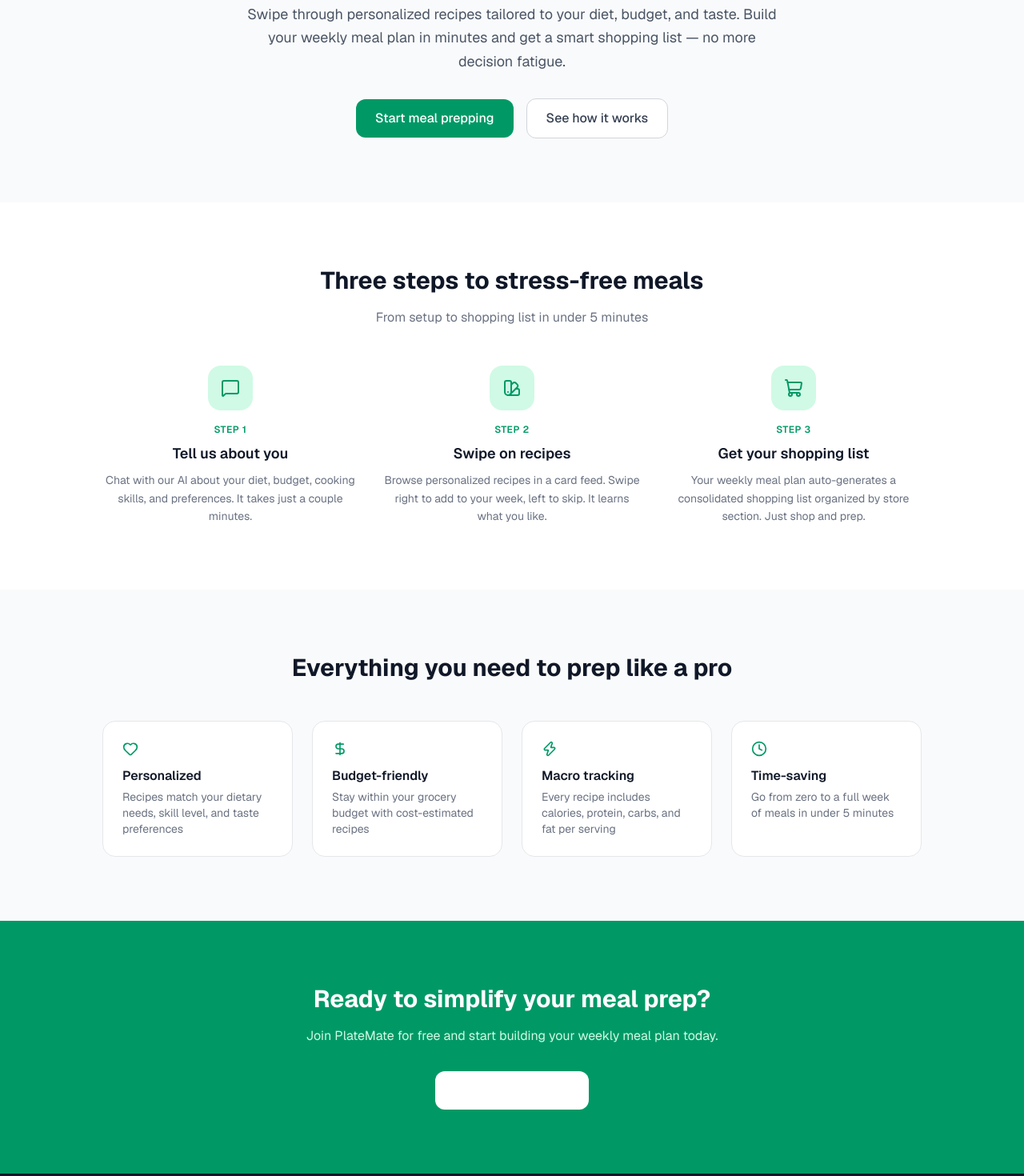
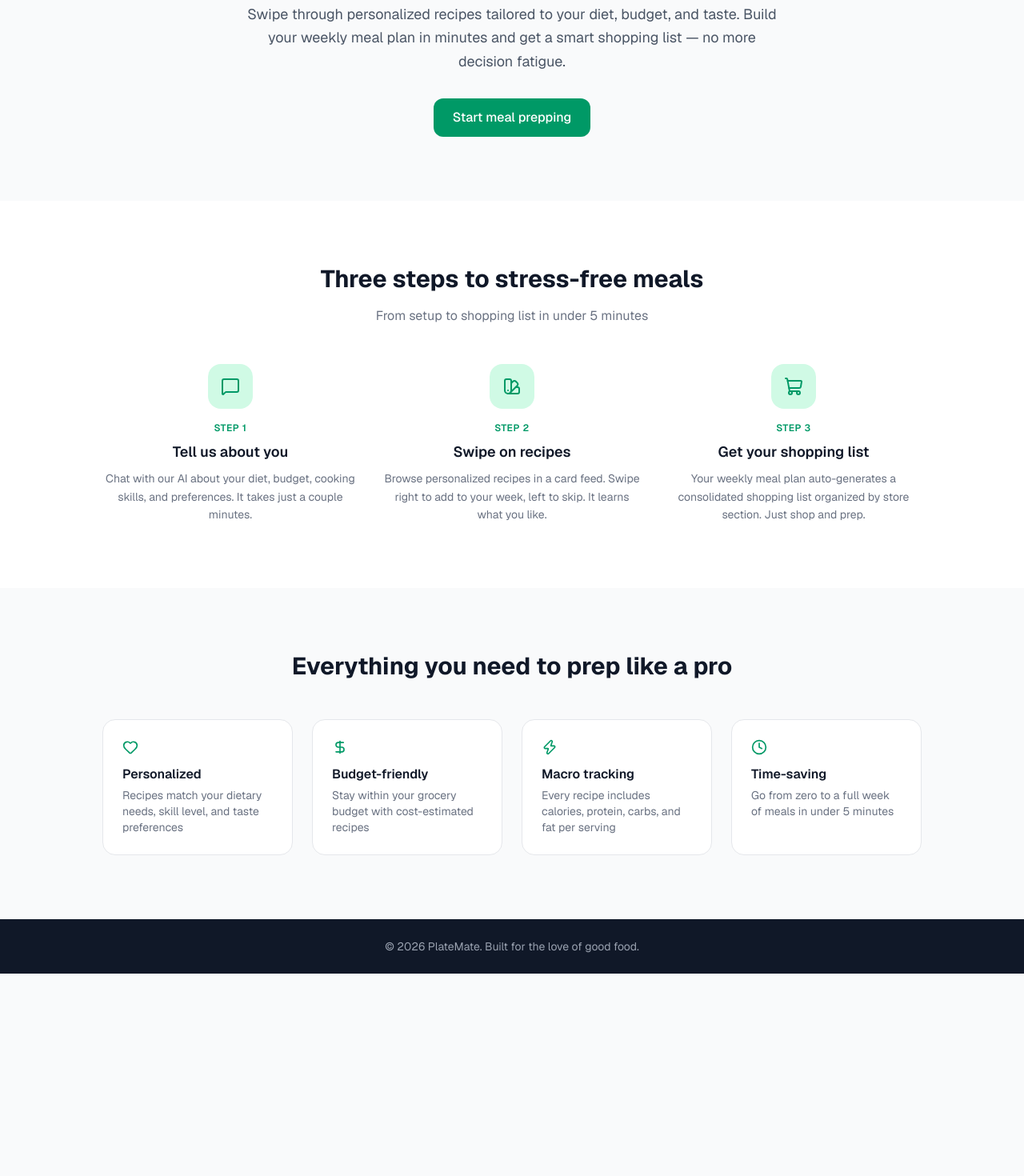
Before and after one commit to linden-hub/thebigleagues, a Next.js app: page / in a window 1280 px wide. Shown: the part 300-1770 px from the top of the page at 80% size. After the commit the page ends 1517 px from the top, so only its background shows below. Built offline with nearby package versions, Linux system fonts and the light colour scheme.

Commit message:
landing page edits

```diff
--- a/src/app/page.tsx
+++ b/src/app/page.tsx
@@ -41,14 +41,9 @@ export default function LandingPage() {
             and taste. Build your weekly meal plan in minutes and get a smart
             shopping list — no more decision fatigue.
           </p>
-          <div className="mt-8 flex items-center justify-center gap-4">
+          <div className="mt-8 flex items-center justify-center">
             <Link href="/onboarding">
               <Button size="lg">Start meal prepping</Button>
-            </Link>
-            <Link href="#how-it-works">
-              <Button variant="secondary" size="lg">
-                See how it works
-              </Button>
             </Link>
           </div>
         </div>
@@ -117,27 +112,6 @@ export default function LandingPage() {
         </div>
       </section>
 
-      {/* Final CTA */}
-      <section className="px-6 py-20 bg-emerald-600">
-        <div className="max-w-2xl mx-auto text-center">
-          <h2 className="text-3xl font-bold text-white mb-4">
-            Ready to simplify your meal prep?
-          </h2>
-          <p className="text-emerald-100 mb-8">
-            Join PlateMate for free and start building your weekly meal plan
-            today.
-          </p>
-          <Link href="/onboarding">
-            <Button
-              size="lg"
-              className="bg-white text-emerald-700 hover:bg-emerald-50"
-            >
-              Get started for free
-            </Button>
-          </Link>
-        </div>
-      </section>
-
       {/* Footer */}
       <footer className="px-6 py-6 bg-gray-900 text-gray-400 text-sm text-center">
         <p>&copy; {new Date().getFullYear()} PlateMate. Built for the love of good food.</p>
```
